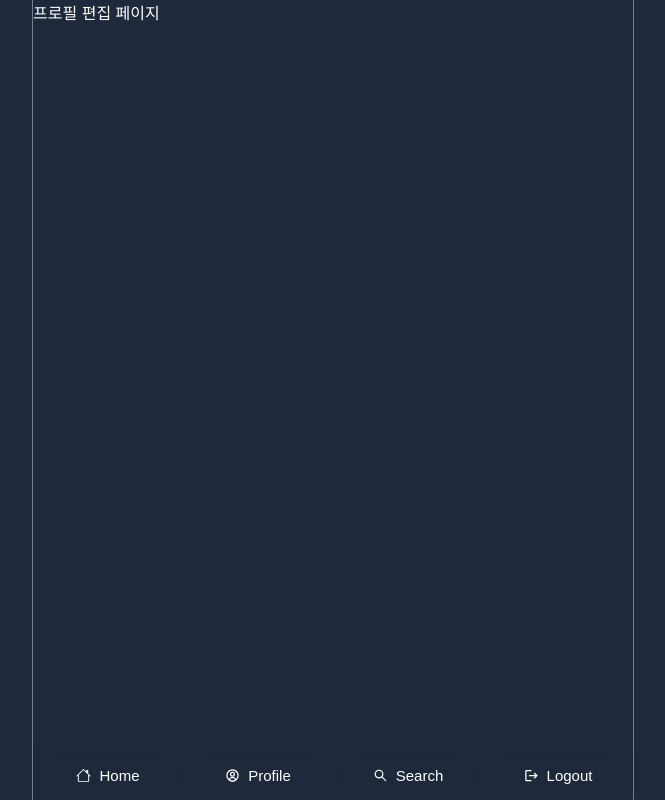
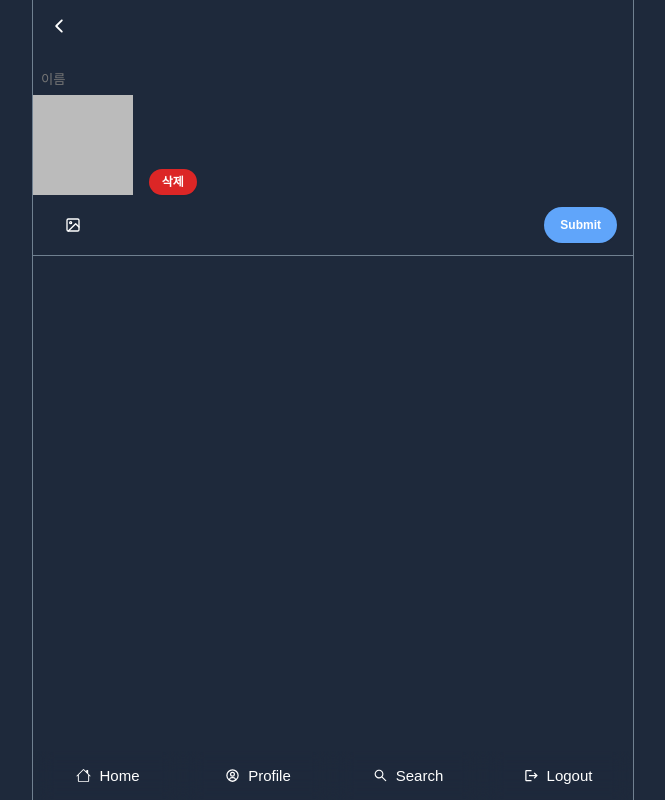
Before and after one commit to tyranoboy1/twitter-app, a React (Create React App) app: page /profile/edit in a window 1280 px wide. Shown: the whole page, without its empty margins (307-972 px from the left). Built offline with nearby package versions, Linux system fonts and the light colour scheme; no server answers; sample sign-in values are in the browser's storage.

Commit message:
프로필 이미지 업로드 및 수정 삭제 기능 구현

```diff
--- /dev/null
+++ b/src/components/profile/ProfileEditForm.tsx
@@ -0,0 +1,82 @@
+import PostHeader from "components/layout/PostHeader";
+import AuthContext from "context/AuthContext";
+import React, { useContext } from "react";
+import { FiImage } from "react-icons/fi";
+
+const ProfileEditForm = () => {
+  const [displayName, setDisplayName] = React.useState<string>("");
+  const [imageUrl, setImageUrl] = React.useState<string | null>(null);
+  const { user } = useContext(AuthContext);
+  const onChange = () => {};
+  const onSubmit = () => {};
+  /** 파일 업로드 함수 */
+  const handleFileUpload = (e: any) => {
+    const {
+      target: { files },
+    } = e;
+
+    const file = files?.[0];
+    const fileReader = new FileReader();
+    fileReader.readAsDataURL(file);
+    fileReader.onloadend = (e: any) => {
+      const { result } = e?.currentTarget;
+      setImageUrl(result);
+    };
+  };
+  const handleDeleteImage = () => {
+    setImageUrl(null);
+  };
+
+  React.useEffect(() => {
+    if (user?.photoURL) {
+      setImageUrl(user?.photoURL);
+    }
+  }, [user?.photoURL]);
+  return (
+    <div className="post">
+      <PostHeader />
+      <form className="post-form" onSubmit={onSubmit}>
+        <div className="post-form__profile">
+          <input
+            type="text"
+            name="displayName"
+            className="post-form__input"
+            placeholder="이름"
+            onChange={onChange}
+            value={displayName}
+          />
+          {imageUrl && (
+            <div className="post-form__attachment">
+              <img src={imageUrl} alt="attachment" width={100} height={100} />
+              <button
+                type="button"
+                onClick={handleDeleteImage}
+                className="post-form__clear-btn"
+              >
+                삭제
+              </button>
+            </div>
+          )}
+          <div className="post-form__submit-area">
+            <div className="post-form__image-area">
+              <label className="post-form__file" htmlFor="file-input">
+                <FiImage className="post-form__file-icon" />
+              </label>
+            </div>
+            <input
+              type="file"
+              name="file-input"
+              id="file-input"
+              accept="image/*"
+              className="hidden"
+              onChange={handleFileUpload}
+            />
+            <input type="submit" className="post-form__submit-btn" />
+          </div>
+        </div>
+      </form>
+    </div>
+  );
+};
+
+export default ProfileEditForm;
--- /dev/null
+++ b/src/components/profile/ProfileForm.tsx
@@ -0,0 +1,81 @@
+import PostBox from "components/post/PostBox";
+import { IPostProps } from "components/post/interface/post.interface";
+import AuthContext from "context/AuthContext";
+import {
+  collection,
+  onSnapshot,
+  orderBy,
+  query,
+  where,
+} from "firebase/firestore";
+import { db } from "firebaseApp";
+import React, { useContext } from "react";
+import { useNavigate } from "react-router-dom";
+
+const PROFILE_DEFAULT_URL = "/logo192.png";
+
+const ProfileForm = () => {
+  const [posts, setPosts] = React.useState<IPostProps[]>([]);
+  const { user } = useContext(AuthContext);
+  const navigate = useNavigate();
+  React.useEffect(() => {
+    if (user) {
+      let postsRef = collection(db, "posts");
+      let postsQuery = query(
+        postsRef,
+        where("uid", "==", user.uid),
+        orderBy("createdAt", "desc")
+      );
+
+      onSnapshot(postsQuery, (snapShot) => {
+        let dataObj = snapShot.docs.map((doc) => ({
+          ...doc.data(),
+          id: doc?.id,
+        }));
+        setPosts(dataObj as IPostProps[]);
+      });
+    }
+  });
+  return (
+    <div className="home">
+      <div className="home__top">
+        <div className="home__title">Profile</div>
+        <div className="profile">
+          <img
+            src={user?.photoURL || PROFILE_DEFAULT_URL}
+            alt="profile"
+            className="profile__image"
+            width={100}
+            height={100}
+          />
+          <button
+            type="button"
+            className="profile__btn"
+            onClick={() => navigate("/profile/edit")}
+          >
+            프로필 수정
+          </button>
+        </div>
+        <div className="profile__text">
+          <div className="profile__name">{user?.displayName || "사용자님"}</div>
+          <div className="profile__email">{user?.email}</div>
+        </div>
+        <div className="home__tabs">
+          <div className="home__tab home__tab--active">For You</div>
+          <div className="home__tab">Likes</div>
+        </div>
+        <div className="post">
+          {posts?.length > 0 ? (
+            posts.map((post) => <PostBox post={post} key={post.id} />)
+          ) : (
+            <div className="post__no-posts">
+              <div className="post__text">게시글이 없습니다.</div>
+            </div>
+          )}
+        </div>
+      </div>
+    </div>
+  );
+};
+
+export default ProfileForm;
--- a/src/pages/profile/ProfileEditPage.tsx
+++ b/src/pages/profile/ProfileEditPage.tsx
@@ -1,7 +1,7 @@
-import React from "react";
+import ProfileEditForm from "components/profile/ProfileEditForm";
 
 const ProfileEditPage = () => {
-  return <div>프로필 편집 페이지</div>;
+  return <ProfileEditForm />;
 };
 
 export default ProfileEditPage;
--- a/src/pages/profile/ProfilePage.tsx
+++ b/src/pages/profile/ProfilePage.tsx
@@ -1,7 +1,7 @@
-import React from "react";
+import ProfileForm from "components/profile/ProfileForm";
 
 const ProfilePage = () => {
-  return <div>프로필 페이지</div>;
+  return <ProfileForm />;
 };
 
 export default ProfilePage;
```
